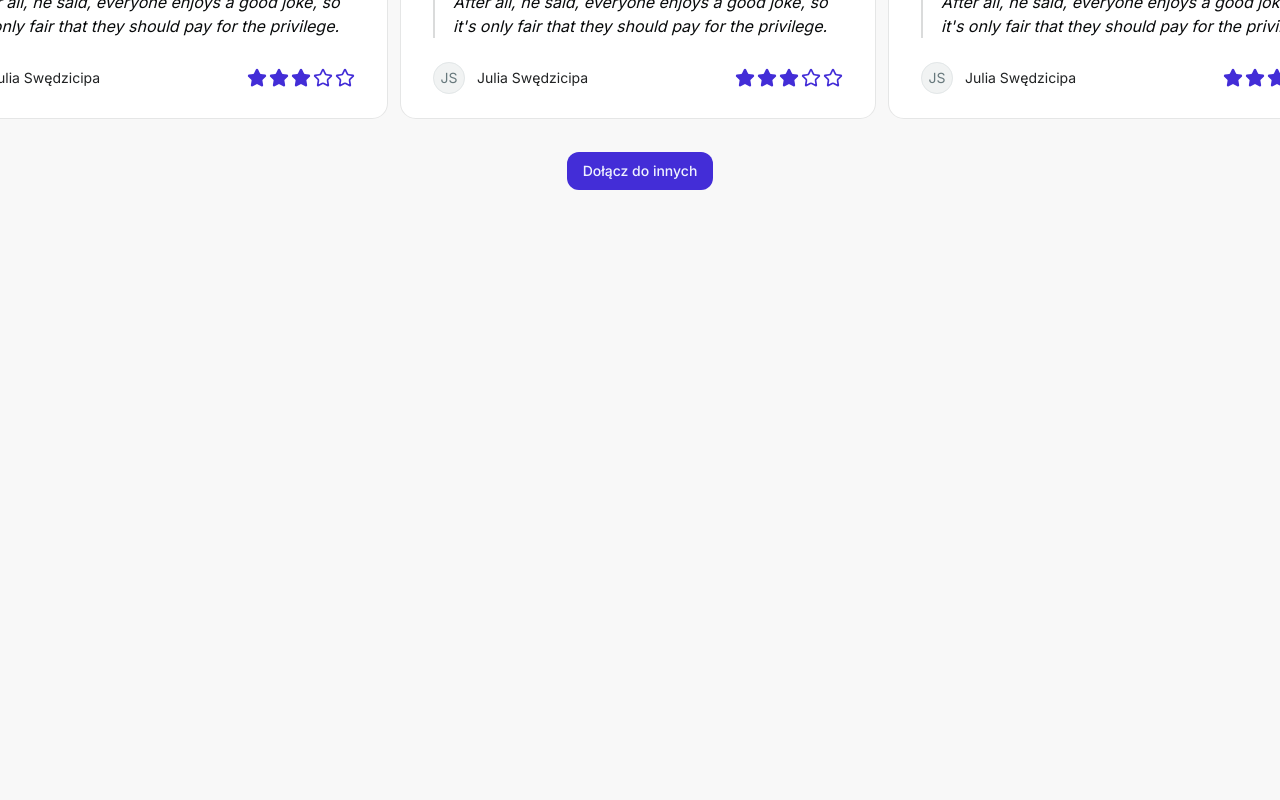
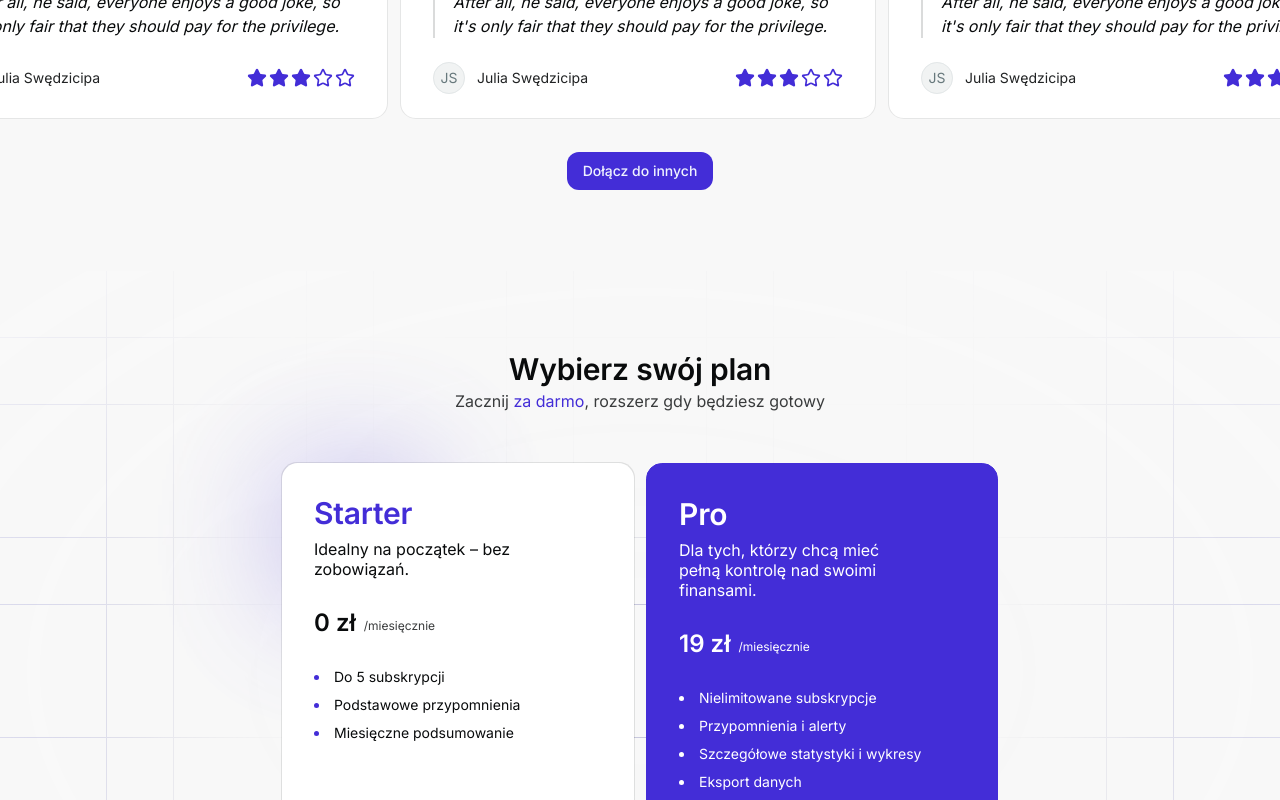
Before and after one commit to BlacKlyExactly/Subscription-manager-landing, a Next.js app: page / in a window 1280 px wide. Shown: the part 2000-2800 px from the top of the page. Before the commit the page ends 2271 px from the top, so only its background shows below. Built offline with nearby package versions, Linux system fonts and the light colour scheme.

Commit message:
feat(app): Pricing cards

```diff
--- a/app/page.tsx
+++ b/app/page.tsx
@@ -9,6 +9,9 @@ import { BlurHighlight } from "@/components/ui/blur-highlight";
 import { HowItWorksCard } from "@/components/homepage/how-it-works-card";
 import { CroppedContainer } from "@/components/ui/cropped-container";
 import { TestimonialCarousel } from "@/components/homepage/testimonial-carousel";
+import { PricingCard } from "@/components/homepage/pricing-card";
+import { features } from "process";
+import { AnimatedGrid } from "@/components/ui/animated-grid-background";
 
 export default function Home() {
   return (
@@ -75,6 +78,45 @@ export default function Home() {
         </div>
         <Button size="lg" className="mt-8">Dołącz do innych</Button>
       </Section>
+      <Section disableCrop>
+        <AnimatedGrid />
+        <div>
+          <Typography size="h2">
+            Wybierz swój plan
+          </Typography>
+          <Typography className="mt-3 lg:mt-0">Zacznij <span className="text-primary">za darmo</span>, rozszerz gdy będziesz gotowy</Typography>
+        </div>
+        <div className="mt-8 lg:mt-12 flex flex-col md:flex-row items-center lg:justify-center gap-3">
+          <PricingCard
+            color="light"
+            title="Starter"
+            price={0}
+            description="Idealny na początek – bez zobowiązań."
+            features={[
+              "Do 5 subskrypcji",
+              "Podstawowe przypomnienia",
+              "Miesięczne podsumowanie"
+            ]}
+            buttonText="Zacznij za darmo"
+          >
+            <BlurHighlight className="absolute top-0 left-0" />
+          </PricingCard>
+          <PricingCard
+            color="primary"
+            price={19}
+            title="Pro"
+            description="Dla tych, którzy chcą mieć pełną kontrolę nad swoimi finansami."
+            features={[
+              "Nielimitowane subskrypcje",
+              "Przypomnienia i alerty",
+              "Szczegółowe statystyki i wykresy",
+              "Eksport danych",
+              "Wsparcie priorytetowe"
+            ]}
+            buttonText="Wypróbuj Pro"
+          />
+        </div>
+      </Section>
     </Main >
   );
 }
--- /dev/null
+++ b/components/homepage/pricing-card.tsx
@@ -0,0 +1,62 @@
+import { Typography } from "@/lib/components/ui/typography";
+import { cn } from "@/lib/utils";
+import { cva, VariantProps } from "class-variance-authority"
+import { Button } from "../ui/button";
+import { ReactNode } from "react";
+
+const pricingCardVariants = cva("relative p-8 rounded-3xl max-w-88 w-full text-left min-h-124.5 flex flex-col justify-between", {
+  variants: {
+    color: {
+      light: "bg-card card card-highlight-tl",
+      primary: "bg-primary border border-primary"
+    }
+  },
+  defaultVariants: {
+    color: "light"
+  }
+})
+
+type PricingCardProps = VariantProps<typeof pricingCardVariants> & {
+  className?: string;
+  title: string;
+  description: string;
+  price: number;
+  features: string[];
+  buttonText: string;
+  children?: ReactNode;
+};
+
+export function PricingCard({
+  className,
+  color,
+  title,
+  description,
+  buttonText,
+  features,
+  price,
+  children
+}: PricingCardProps) {
+  return (
+    <article className={cn(pricingCardVariants({ color }), className)}>
+      {children}
+      <div>
+        <Typography size="h2" as="h3" className={cn(color === "light" ? "text-primary" : "text-white")}>{title}</Typography>
+        <Typography className={cn("leading-5 mt-2 max-w-[75%]", color === "light" ? "text-foreground" : "text-white")}>{description}</Typography>
+        <div className="py-8 flex gap-2 items-end">
+          <Typography className={cn("font-semibold text-2xl leading-6", color === "light" ? "text-foreground" : "text-white")}>
+            {price} zł
+          </Typography>
+          <Typography className={cn("text-xs leading-4.5", color === "primary" && "text-white")}>/miesięcznie</Typography>
+        </div>
+        <ul className={cn("space-y-2 list-disc list-inside", color === "light" && "marker:text-primary")}>
+          {features.map((feature) => (
+            <Typography size="li" className={cn("text-sm w-full", color === "primary" && "text-white")} key={feature}>{feature}</Typography>
+          ))}
+        </ul>
+      </div>
+      <Button size="lg" className={cn("w-fit", color === "primary" && "bg-white text-primary")}>
+        {buttonText}
+      </Button>
+    </article>
+  )
+}
--- a/components/ui/animated-grid-background.tsx
+++ b/components/ui/animated-grid-background.tsx
@@ -50,7 +50,7 @@ export function AnimatedGrid() {
       className="absolute -z-1 w-screen h-[50rem] top-0 left-0"
       style={{ position: 'absolute' }}
     >
-      <div className="pointer-events-none absolute inset-0 z-10 [mask-image:radial-gradient(ellipse_at_center,transparent_20%,var(--background))] bg-background" />
+      <div className="pointer-events-none absolute inset-0 z-10 [mask-image:radial-gradient(ellipse_at_center,transparent_10%,var(--background))] bg-background" />
     </div>
   );
 }
--- a/components/ui/section.tsx
+++ b/components/ui/section.tsx
@@ -4,7 +4,7 @@ import { CroppedContainer } from "./cropped-container";
 
 export function Section({ children, className, disableCrop }: PropsWithChildren<{ className?: string, disableCrop?: boolean }>) {
   const section =
-    <section className={cn("py-16 lg:py-20 w-full text-center", className)}>
+    <section className={cn("relative py-16 lg:py-20 w-full text-center", className)}>
       {children}
     </section>
 
```
Also changed, not shown: 1 other file (tests, documents, lock files or other folders).
